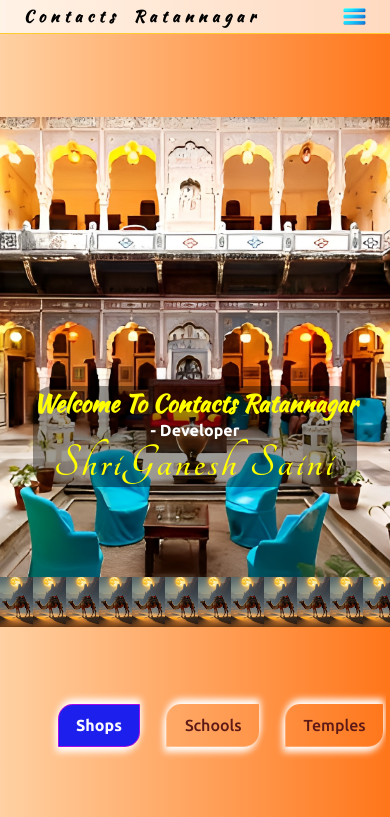
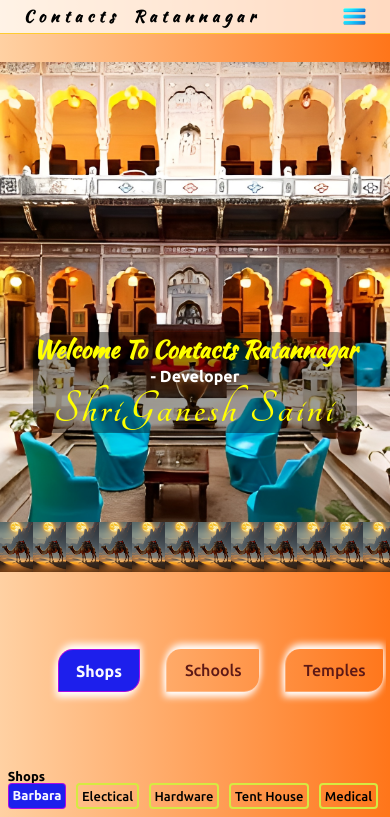
Before and after one commit to rvsaini8107/Contacts-Ratannagar-react, a React (Create React App) app: page / in a window 390 px wide. Shown: the top 817 px of the page. Built offline with nearby package versions, Linux system fonts and the light colour scheme; no server answers; the database is empty.

Commit message:
sschange

```diff
--- a/src/Pages/mediaQuery.css
+++ b/src/Pages/mediaQuery.css
@@ -17,7 +17,7 @@
         display: flex;
         flex-direction: column-reverse;
         width: 100%;
-        margin-top: 30%;
+        margin-top: 16%;
     }
     .elephant {
         width: 85%;
```
